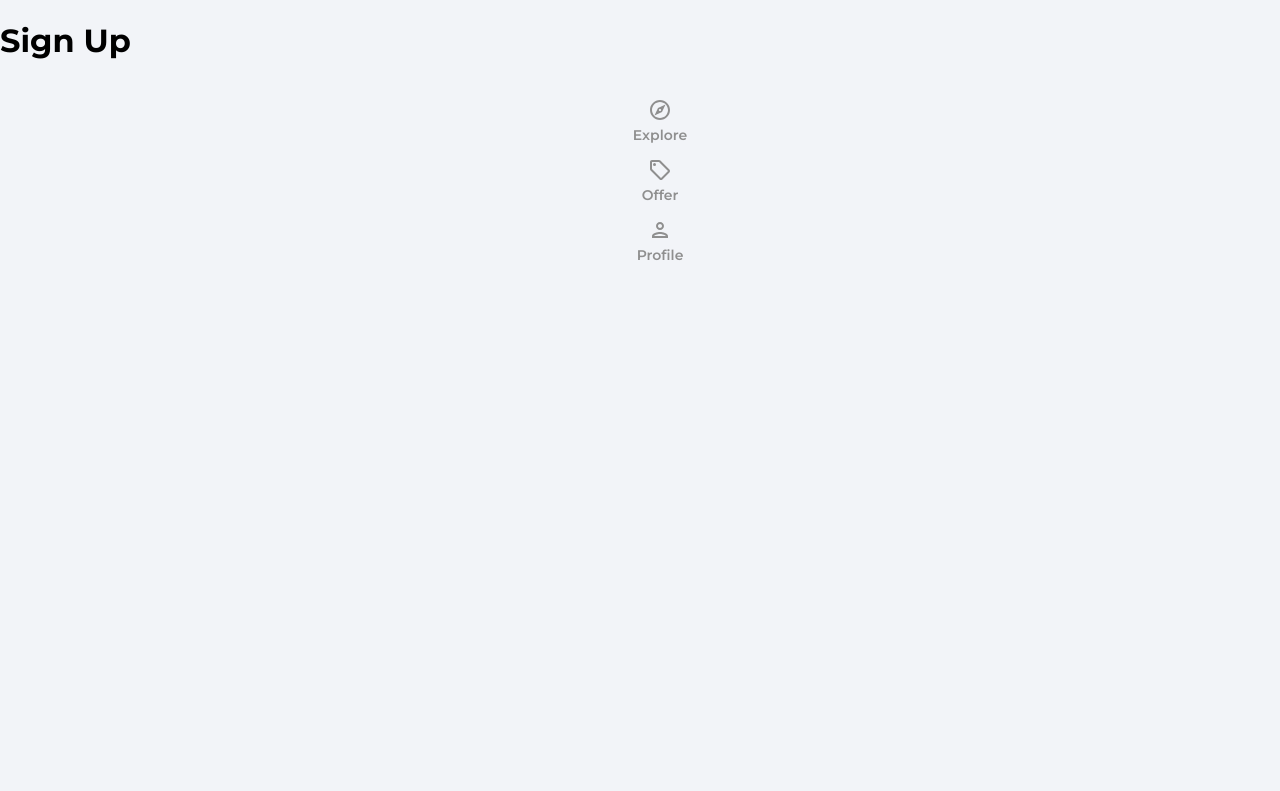
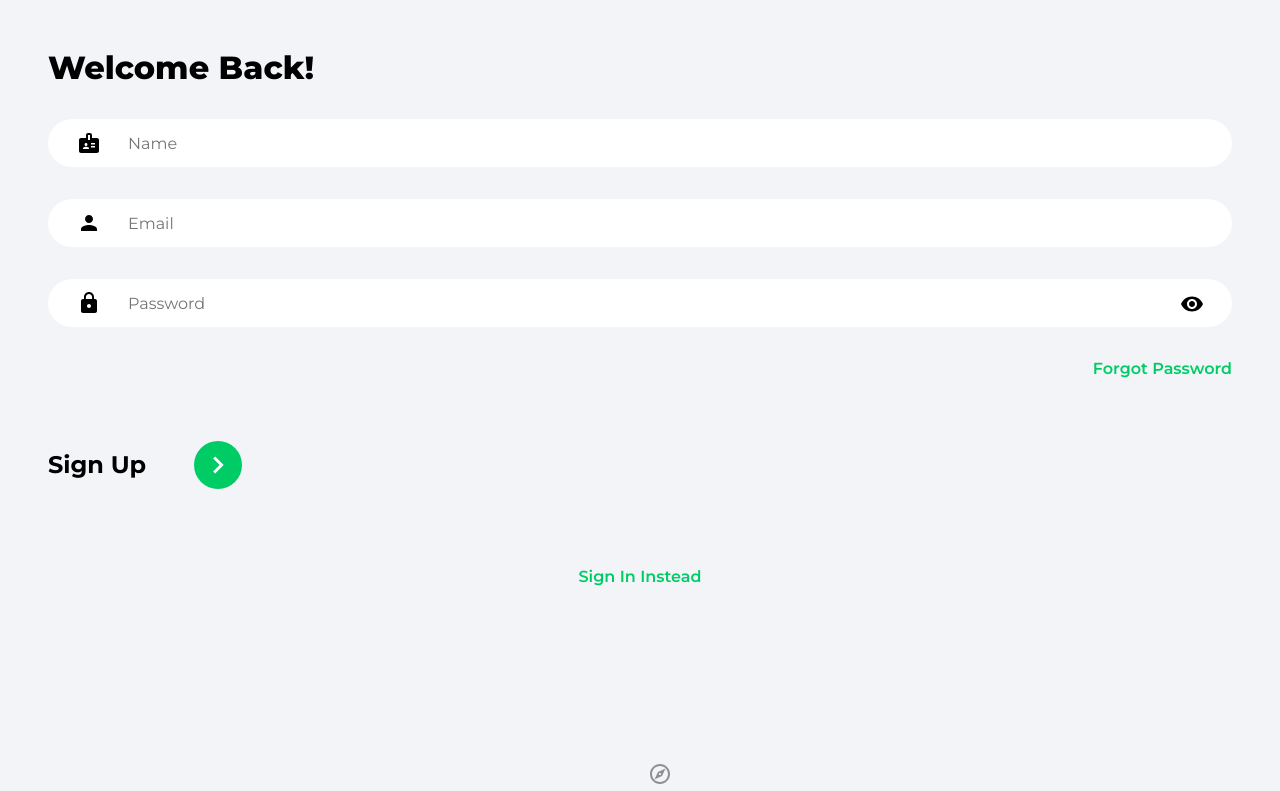
Before and after one commit to reidbuchanan/house_marketplace, a React (Create React App) app: page /sign-up in a window 1280 px wide. Shown: the top 791 px of the page. Built offline with nearby package versions, Linux system fonts and the light colour scheme.

Commit message:
updated sign Up page to store in firebase

```diff
--- a/package.json
+++ b/package.json
@@ -6,6 +6,7 @@
     "@testing-library/jest-dom": "^5.16.5",
     "@testing-library/react": "^13.4.0",
     "@testing-library/user-event": "^13.5.0",
+    "firebase": "^9.14.0",
     "react": "^18.2.0",
     "react-dom": "^18.2.0",
     "react-router-dom": "^6.4.3",
--- a/src/pages/SignIn.jsx
+++ b/src/pages/SignIn.jsx
@@ -1,10 +1,78 @@
 import React from "react";
+import {useState} from 'react'
+import {Link, useNavigate} from 'react-router-dom'
+import {ReactComponent as ArrowRightIcon} from '../assets/svg/keyboardArrowRightIcon.svg'
+import visibilityIcon from '../assets/svg/visibilityIcon.svg'
 
 function SignIn() {
+  const [showPassword, setShowPassword] = useState(false)
+  const [formData, setFormData] = useState({
+    email: '',
+    password: ''
+  })
+
+  const {email, password} = formData
+  const navigate = useNavigate()
+const onChange = (e) => {
+  setFormData((prevState) => ({
+    ...prevState,
+    [e.target.id]: e.target.value
+  }))
+}
+
   return (
-    <div>
-      <h1>Sign In </h1>
+    <>
+    <div className="pageContainer">
+      <header>
+        <p className="pageHeader">Welcome Back!</p>
+      </header>
+
+      <main>
+        <form>
+          <input
+           type="email"
+           className="emailInput"
+           placeholder="Email"
+           id="email"
+           value={email}
+           onChange={onChange}
+            />
+
+            <div className="passwordInputDiv">
+              <input
+               type={showPassword ? 'text' : 'password'}
+               className = "passwordInput"
+               placeholder="Password"
+               id = 'password'
+               value={password}
+               onChange={onChange}
+               />
+
+            <img src={visibilityIcon} alt="show password" className="showPassword"
+            onClick={() => setShowPassword((prevState) => !prevState)}
+            />
+            </div>
+
+            <Link to='/forgot-password' className="forgotPasswordLink">
+              Forgot Password
+            </Link>
+
+            <div className="signInBar">
+              <p className="signInText">Sign In</p>
+              <button className="signInButton">
+                <ArrowRightIcon fill ='#ffffff' width='34px' height='34px' />
+              </button>
+            </div>
+        </form>
+
+        {/*Google Auth */}
+        <Link to='/sign-up' className="registerLink">
+          Sign Up Instead
+        </Link>
+      </main>
     </div>
+
+    </>
   );
 }
 
--- a/src/pages/SignUp.jsx
+++ b/src/pages/SignUp.jsx
@@ -1,10 +1,128 @@
 import React from "react";
+import {useState} from 'react'
+import {Link, useNavigate} from 'react-router-dom'
+import {getAuth, createUserWithEmailAndPassword, updateProfile} from 'firebase/auth'
+import {setDoc, doc, serverTimestamp} from 'firebase/firestore'
+import {db} from '../firebase.config'
+
+import {ReactComponent as ArrowRightIcon} from '../assets/svg/keyboardArrowRightIcon.svg'
+import visibilityIcon from '../assets/svg/visibilityIcon.svg'
 
 function SignUp() {
+  const [showPassword, setShowPassword] = useState(false)
+  const [formData, setFormData] = useState({
+    name:'',
+    email: '',
+    password: ''
+  })
+
+  const {name, email, password} = formData
+
+  const navigate = useNavigate()
+
+const onChange = (e) => {
+  setFormData((prevState) => ({
+    ...prevState,
+    [e.target.id]: e.target.value,
+  }))
+}
+
+const onSubmit = async (e) => {
+  e.preventDefault()
+
+  try {
+
+  // get authorization value
+    const auth = getAuth()
+    // register user to fb
+    const userCredential = await createUserWithEmailAndPassword
+    (auth, email, password)
+
+    // get actual user info
+    const user = userCredential.user
+
+    //update display name with user
+    updateProfile(auth.currentUser, {
+      displayName: name
+    })
+    // copy everything in formData
+    const formDataCopy = {...formData}
+    // except for password
+    delete formDataCopy.password
+    // set timestamp to server time stamp
+    formDataCopy.timestamp = serverTimestamp()
+    //update database and add user to user collection
+    await setDoc(doc(db, 'users', user.uid), formDataCopy)
+
+    navigate('/')
+
+  } catch (error) {
+    console.log(error)
+  }
+}
+
   return (
-    <div>
-      <h1>Sign Up</h1>
+    <>
+    <div className="pageContainer">
+      <header>
+        <p className="pageHeader">Welcome Back!</p>
+      </header>
+
+      <main>
+        <form onSubmit={onSubmit}>
+        <input
+           type="text"
+           className="nameInput"
+           placeholder="Name"
+           id="name"
+           value={name}
+           onChange={onChange}
+            />
+
+          <input
+           type="email"
+           className="emailInput"
+           placeholder="Email"
+           id="email"
+           value={email}
+           onChange={onChange}
+            />
+
+            <div className="passwordInputDiv">
+              <input
+               type={showPassword ? 'text' : 'password'}
+               className = "passwordInput"
+               placeholder="Password"
+               id = 'password'
+               value={password}
+               onChange={onChange}
+               />
+
+            <img src={visibilityIcon} alt="show password" className="showPassword"
+            onClick={() => setShowPassword((prevState) => !prevState)}
+            />
+            </div>
+
+            <Link to='/forgot-password' className="forgotPasswordLink">
+              Forgot Password
+            </Link>
+
+            <div className="signUpBar">
+              <p className="signUpText">Sign Up</p>
+              <button className="signUpButton">
+                <ArrowRightIcon fill ='#ffffff' width='34px' height='34px' />
+              </button>
+            </div>
+        </form>
+
+        {/*Google Auth */}
+        <Link to='/sign-in' className="registerLink">
+          Sign In Instead
+        </Link>
+      </main>
     </div>
+
+    </>
   );
 }
 
```
Also changed, not shown: 1 other file (tests, documents, lock files or other folders).
